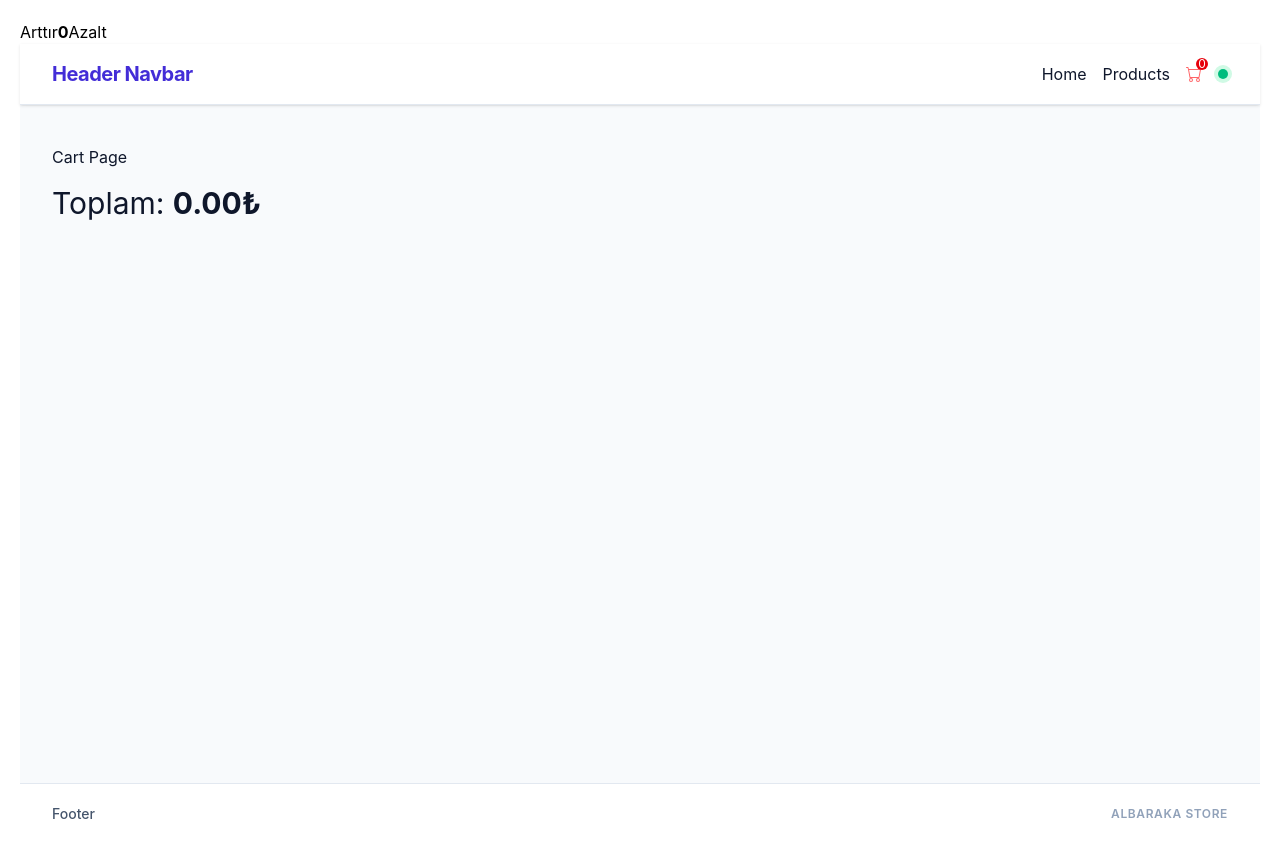
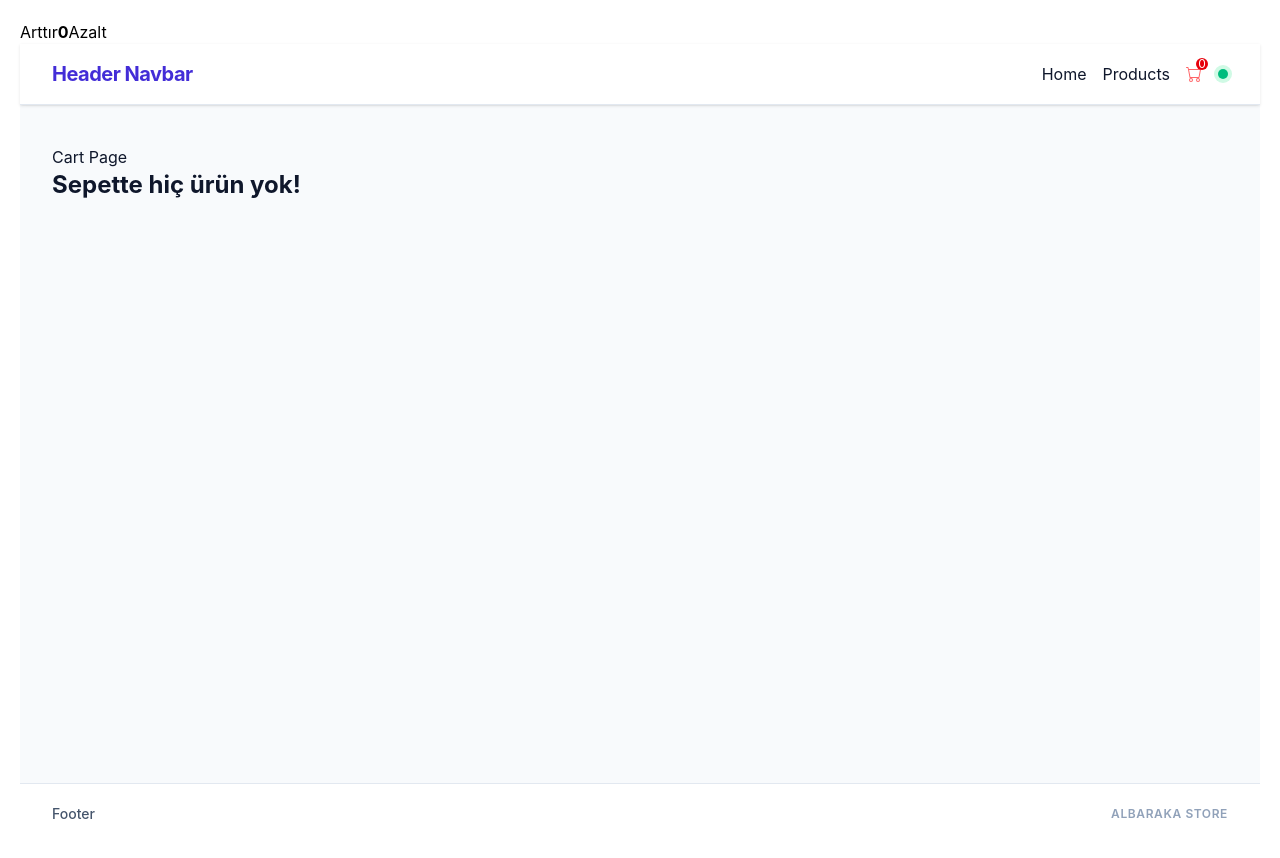
Before and after one commit to eminbasbayan/react-egitimi-albaraka, a React (Vite) app: page /cart in a window 1280 px wide. Shown: the top 858 px of the page. Built offline with nearby package versions, Linux system fonts and the light colour scheme.

Commit message:
sepette hiç ürün yok

```diff
--- a/src/pages/CartPage.jsx
+++ b/src/pages/CartPage.jsx
@@ -13,13 +13,16 @@ const CartPage = () => {
   return (
     <div className="cart-page">
       <h1>Cart Page</h1>
+      {cartItems.length === 0 && <h3 className='text-2xl font-bold'>Sepette hiç ürün yok!</h3>}
       {cartItems.map((cartItem) => (
         <ProductItem key={cartItem.id} {...cartItem} cart />
       ))}
 
-      <div className="cart-total mt-4 text-3xl">
-        Toplam: <b>{cartTotal.toFixed(2)}₺</b>
-      </div>
+      {cartItems.length > 0 && (
+        <div className="cart-total mt-4 text-3xl">
+          Toplam: <b>{cartTotal.toFixed(2)}₺</b>
+        </div>
+      )}
     </div>
   );
 };
```
